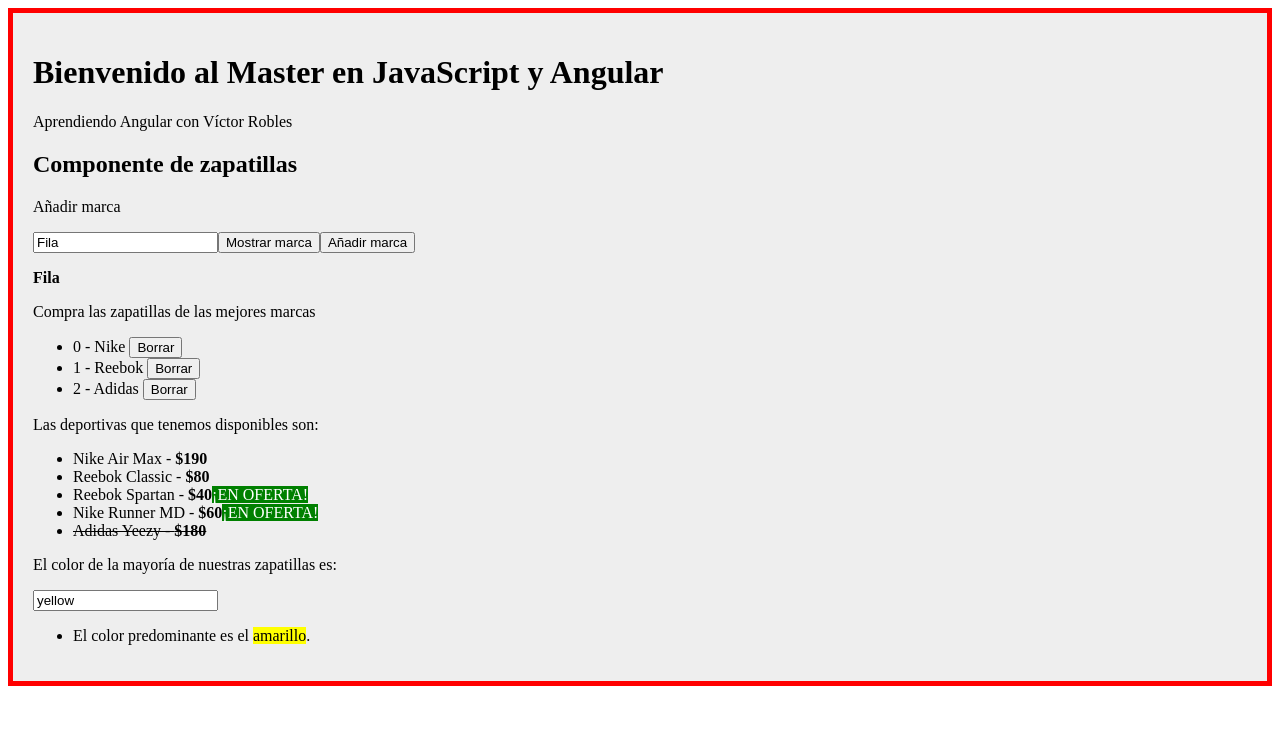
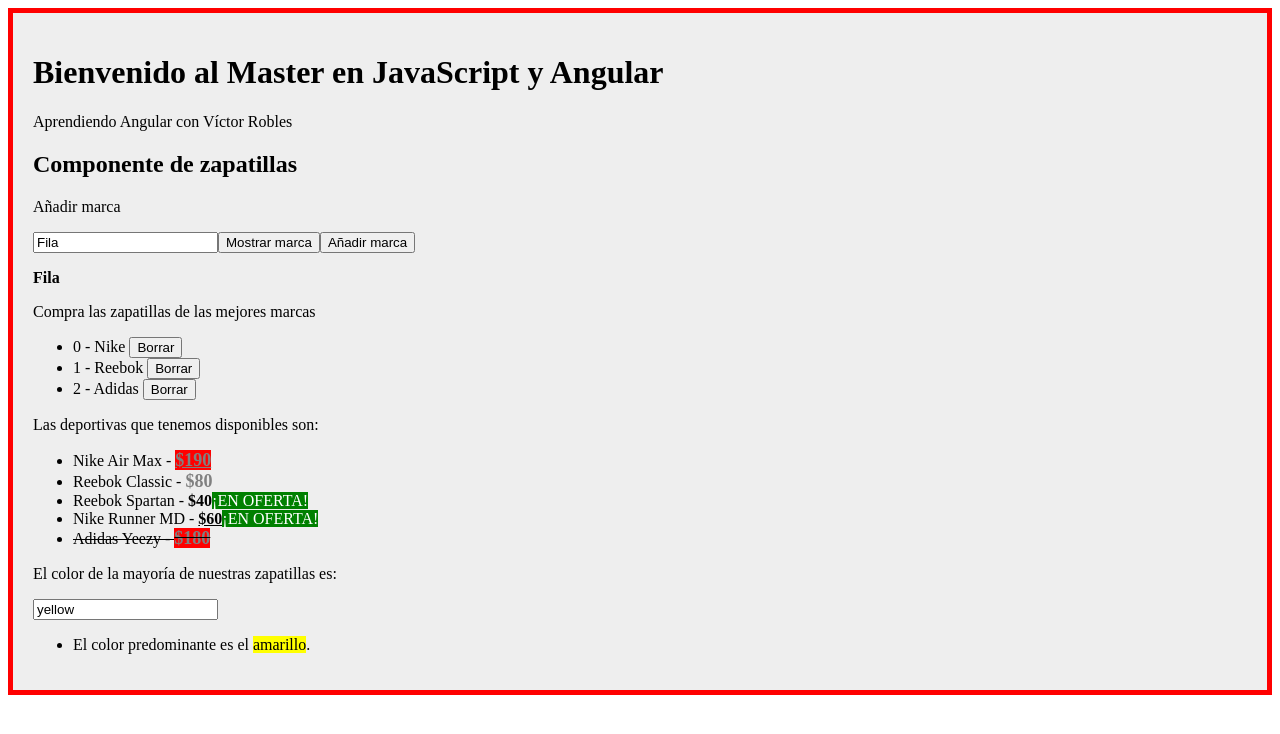
Before and after one commit to SaloRB/aprendiendo-angular, an Angular app: page / in a window 1280 px wide. Shown: the top 734 px of the page. Built offline with nearby package versions, Linux system fonts and the light colour scheme.

Commit message:
Directiva ngClass

```diff
--- a/angular.json
+++ b/angular.json
@@ -24,7 +24,8 @@
               "src/assets"
             ],
             "styles": [
-              "src/styles.css"
+              "src/styles.css",
+              "src/assets/styles.css"
             ],
             "scripts": []
           },
@@ -120,6 +121,7 @@
           }
         }
       }
-    }},
+    }
+  },
   "defaultProject": "aprendiendo-angular"
 }
--- a/src/app/zapatillas/zapatillas.component.html
+++ b/src/app/zapatillas/zapatillas.component.html
@@ -19,10 +19,9 @@
 <p>Las deportivas que tenemos disponibles son:</p>
 <ul>
     <li *ngFor="let zapatilla of zapatillas">
-
-        <span [ngStyle]="{
-                            'text-decoration': !zapatilla.stock ? 'line-through' : 'none'
-                        }">{{ zapatilla.nombre }} - <strong>${{ zapatilla.precio }}</strong></span>
+        <span [ngStyle]="{'text-decoration': !zapatilla.stock ? 'line-through' : 'none'}">{{ zapatilla.nombre }} -
+            <strong [class.altoPrecio]="zapatilla.precio >= 80"
+                [ngClass]="{'fondoRojo': zapatilla.precio > 100, 'subrayado': zapatilla.marca == 'Nike'}">${{ zapatilla.precio }}</strong></span>
         <span *ngIf="zapatilla.precio < 80" [style.background]="zapatilla.precio < 80 ? 'green' : 'transparent'"
             [style.color]="zapatilla.precio < 80 ? 'white' : 'black'">¡EN OFERTA!</span>
     </li>
--- /dev/null
+++ b/src/assets/styles.css
@@ -0,0 +1,12 @@
+.altoPrecio {
+    color: gray;
+    font-size: 18px;
+}
+
+.fondoRojo {
+    background: red;
+}
+
+.subrayado {
+    text-decoration: underline;
+}
--- a/src/index.html
+++ b/src/index.html
@@ -1,5 +1,6 @@
 <!doctype html>
 <html lang="en">
+
 <head>
   <meta charset="utf-8">
   <title>AprendiendoAngular</title>
@@ -7,7 +8,9 @@
   <meta name="viewport" content="width=device-width, initial-scale=1">
   <link rel="icon" type="image/x-icon" href="favicon.ico">
 </head>
+
 <body>
   <app-root></app-root>
 </body>
+
 </html>
```
